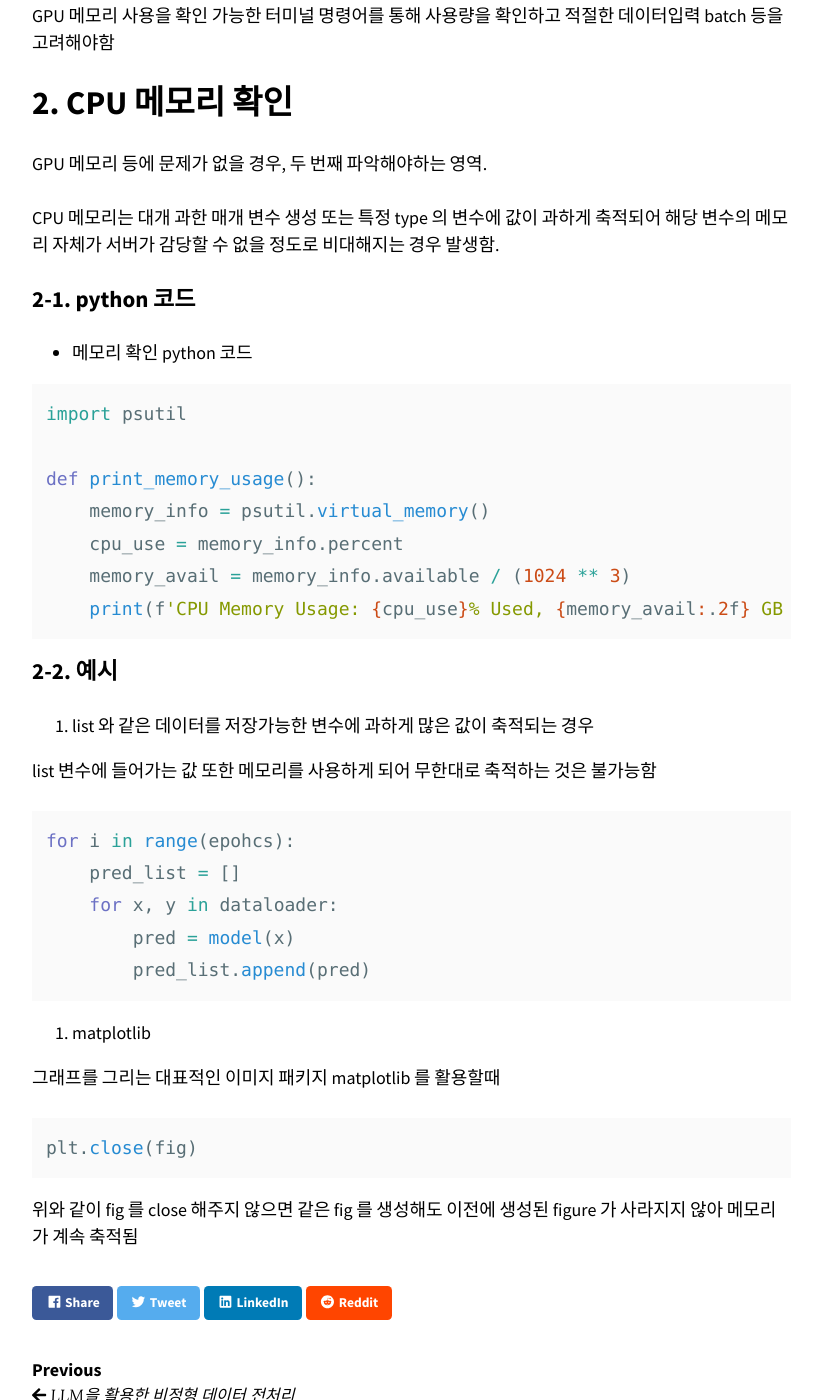
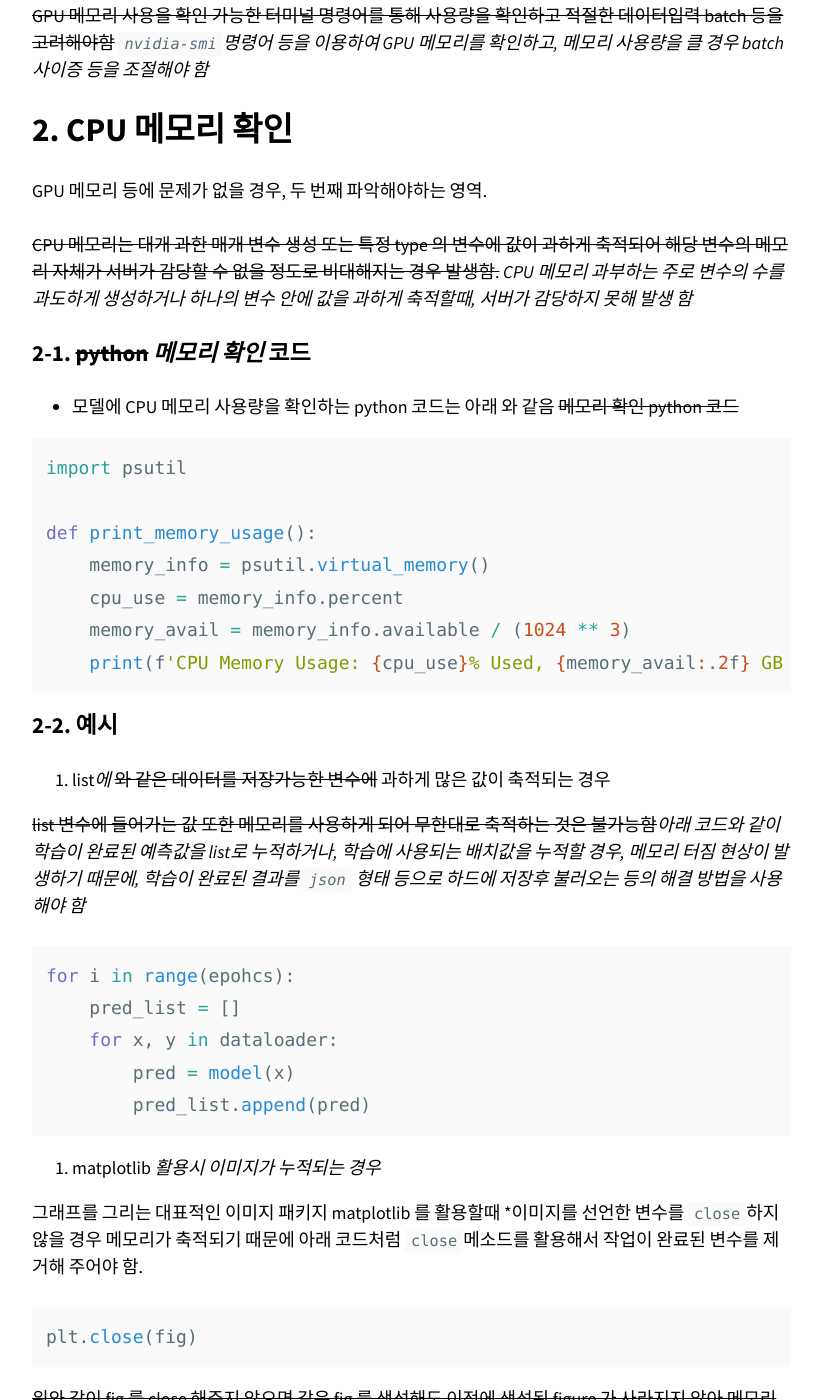
Before and after one commit to aitheimc/aitheimc.github.io, a Jekyll site: the page built from _posts/2024-12-11-GPU_CPU.markdown, in a window 1280 px wide and 1400 px high, scrolled down 615 px. Shown: the whole window, without its empty margins (343-1165 px from the left). Built offline with Jekyll 4.4.1, drawn with Linux system fonts in a browser that asks for light colours; nearby versions of some CDN libraries; some of the changed text lies outside the part shown.

Commit message:
correct-memory-yhcontents

````diff
--- a/_posts/2024-12-11-GPU_CPU.markdown
+++ b/_posts/2024-12-11-GPU_CPU.markdown
@@ -23,17 +23,17 @@ nvidia-smi
 watch -n 1 nivida-smi # (1초에 한번씩 계속 보여줌)
 ```
 
-GPU 메모리 사용을 확인 가능한 터미널 명령어를 통해 사용량을 확인하고 적절한 데이터입력 batch 등을 고려해야함
+~~GPU 메모리 사용을 확인 가능한 터미널 명령어를 통해 사용량을 확인하고 적절한 데이터입력 batch 등을 고려해야함~~ *`nvidia-smi`명령어 등을 이용하여 GPU 메모리를 확인하고, 메모리 사용량을 클 경우 batch 사이증 등을 조절해야 함*
 
 # 2. CPU 메모리 확인
 
 GPU 메모리 등에 문제가 없을 경우, 두 번째 파악해야하는 영역.
 
-CPU 메모리는 대개 과한 매개 변수 생성 또는 특정 type 의 변수에 값이 과하게 축적되어 해당 변수의 메모리 자체가 서버가 감당할 수 없을 정도로 비대해지는 경우 발생함.
+~~CPU 메모리는 대개 과한 매개 변수 생성 또는 특정 type 의 변수에 값이 과하게 축적되어 해당 변수의 메모리 자체가 서버가 감당할 수 없을 정도로 비대해지는 경우 발생함.~~ *CPU 메모리 과부하는 주로 변수의 수를 과도하게 생성하거나 하나의 변수 안에 값을 과하게 축적할때, 서버가 감당하지 못해 발생 함*
 
-### 2-1. python 코드
+### 2-1. ~~python~~ *메모리 확인* 코드
 
-- 메모리 확인 python 코드
+- 모델에 CPU 메모리 사용량을 확인하는 python 코드는 아래 와 같음 ~~메모리 확인 python 코드~~
 
 ```python
 import psutil
@@ -45,13 +45,12 @@ def print_memory_usage():
     print(f'CPU Memory Usage: {cpu_use}% Used, {memory_avail:.2f} GB available')
 ```
 
-
-
 ### 2-2. 예시
 
-1.  list 와 같은 데이터를 저장가능한 변수에 과하게 많은 값이 축적되는 경우
+1.  list*에* ~~와 같은 데이터를 저장가능한 변수에~~ 과하게 많은 값이 축적되는 경우
 
-list 변수에 들어가는 값 또한 메모리를 사용하게 되어 무한대로 축적하는 것은 불가능함
+~~list 변수에 들어가는 값 또한 메모리를 사용하게 되어 무한대로 축적하는 것은 불가능함~~*아래 코드와 같이 학습이 완료된 예측값을 list로 누적하거나, 학습에 사용되는 배치값을 누적할 경우, 메모리 터짐 현상이 발생하기 때문에, 학습이 완료된 결과를 `json` 형태 등으로 하드에 저장후 불러오는 등의 해결 방법을 사용해야 함*
+
 
 ```python
 for i in range(epohcs):
@@ -61,12 +60,12 @@ for i in range(epohcs):
         pred_list.append(pred)
 ```
 
-2. matplotlib
+2. matplotlib *활용시 이미지가 누적되는 경우*
 
-그래프를 그리는 대표적인 이미지 패키지 matplotlib 를 활용할때
+그래프를 그리는 대표적인 이미지 패키지 matplotlib 를 활용할때 *이미지를 선언한 변수를 `close`하지 않을 경우 메모리가 축적되기 때문에 아래 코드처럼 `close`메소드를 활용해서 작업이 완료된 변수를 제거해 주어야 함.
 
 ```python
 plt.close(fig)
 ```
 
-위와 같이 fig 를 close 해주지 않으면 같은 fig 를 생성해도 이전에 생성된 figure 가 사라지지 않아 메모리가 계속 축적됨
+~~위와 같이 fig 를 close 해주지 않으면 같은 fig 를 생성해도 이전에 생성된 figure 가 사라지지 않아 메모리가 계속 축적됨~~
````
